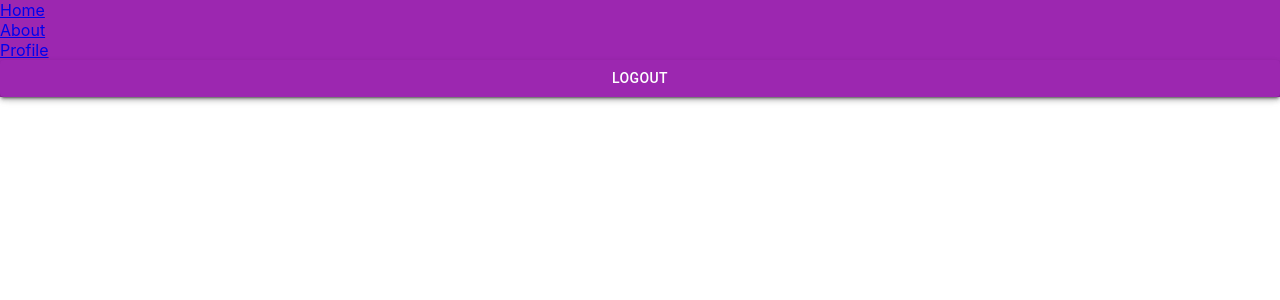
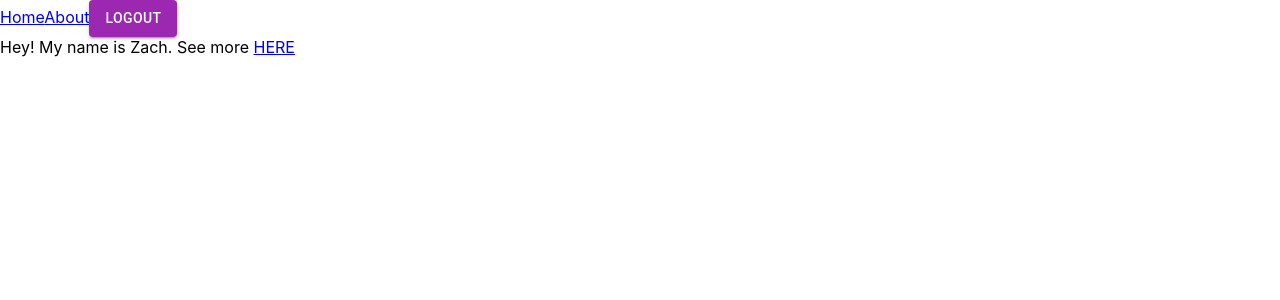
Before and after one commit to zheckert/legendary-weapon-generator, a React (Create React App) app in the folder client/: page /about in a window 1280 px wide. Shown: the top 300 px of the page. Built offline with nearby package versions, Linux system fonts and the light colour scheme; sample sign-in values are in the browser's storage.

Commit message:
Made some more changes. That appbar is still haunting me. I can't get the login button to work and it looks bonkers when logged in

```diff
--- a/client/src/components/About.js
+++ b/client/src/components/About.js
@@ -3,8 +3,7 @@ import React from "react"
 export const About = () => {
     return(
         <div>
-            Hello I am Zach and I made this.
-            Check me out here and here and here
+            Hey! My name is Zach. See more <a href="https://zachheckert.com/" rel="noopener noreferrer" target="_blank">HERE</a>
         </div>
     )
 }
--- a/client/src/components/Navbar.js
+++ b/client/src/components/Navbar.js
@@ -11,11 +11,10 @@ export const Navbar = () => {
     const { logout } = useContext(UserContext)
 
     return(
-        <AppBar>
+        <div>
             <Link to="/">Home</Link>
             <Link to="/about">About</Link>
-            <Link to="/profile">Profile</Link>
             <Button variant="contained" color="primary" onClick={() => logout()}>Logout</Button>
-        </AppBar>
+        </div>
     )
 }
--- a/client/src/components/Public.js
+++ b/client/src/components/Public.js
@@ -4,6 +4,7 @@ import { Button } from "@material-ui/core"
 
 export const Public = () => {
     const { generator, weapon } = useContext(Context)
+
     return(
         <div div className="publicClass">
 
@@ -24,7 +25,6 @@ export const Public = () => {
                 <button>Feeling crazy?</button>
             </div> */}
 
-
         </div>
 
     )
```
Also changed, not shown: 1 other file (tests, documents, lock files or other folders).
